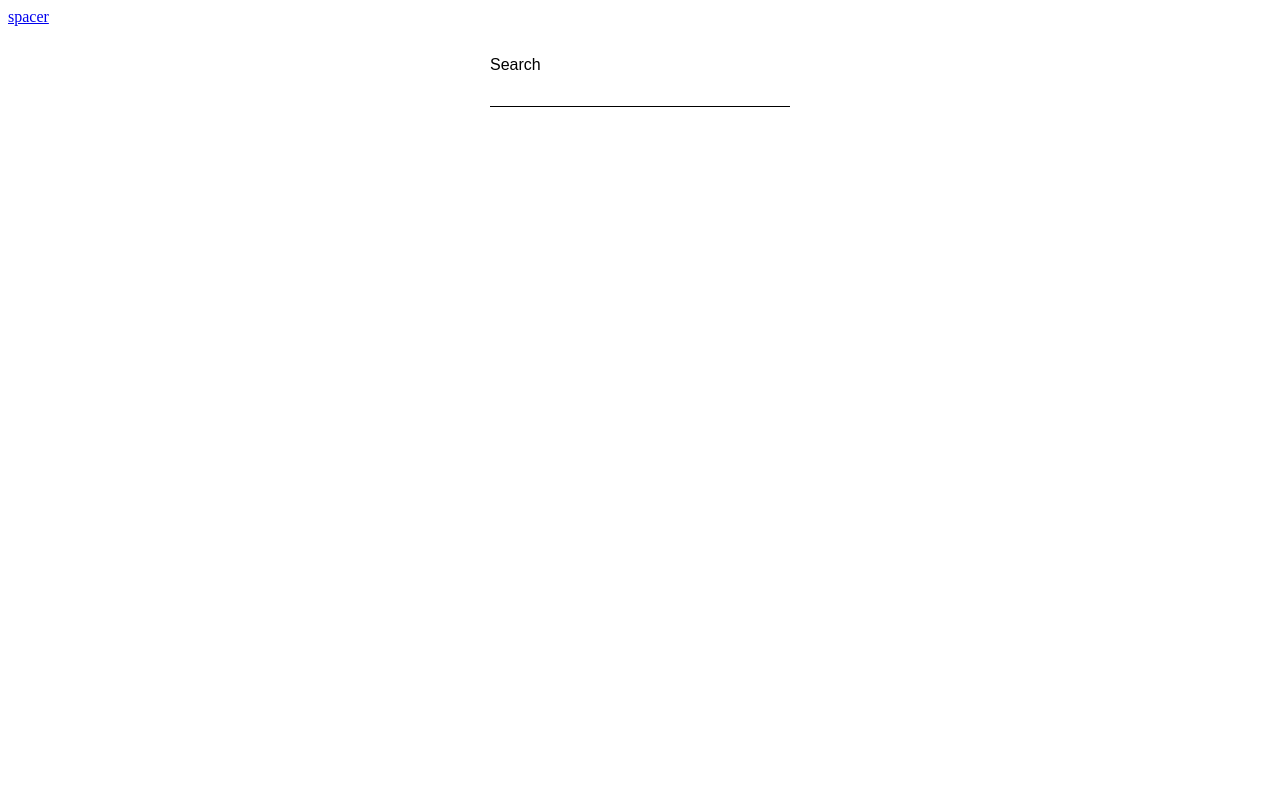
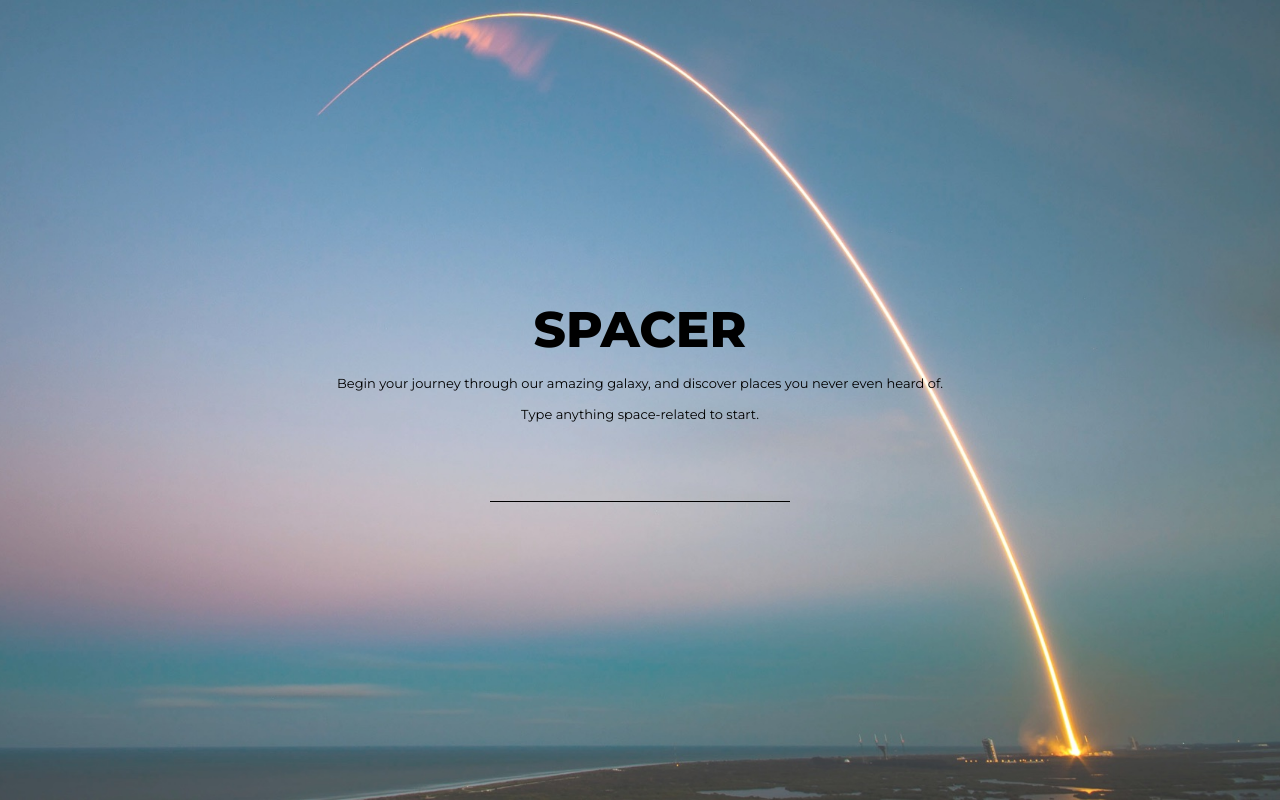
Before and after one commit to lumat18/spacer, a Vue app: page / in a window 1280 px wide. Built offline with nearby package versions, Linux system fonts and the light colour scheme.

Commit message:
create hero page version1

```diff
--- a/src/App.vue
+++ b/src/App.vue
@@ -1,17 +1,18 @@
 <template>
   <div class="app">
-    <div class="nav">
-      <router-link to="/">spacer</router-link>
-    </div>
     <router-view />
   </div>
 </template>
 
-<style lang="scss" scoped>
+<style lang="scss">
+@import url('https://fonts.googleapis.com/css?family=Montserrat:300,400,600,800');
+
 * {
   box-sizing: border-box;
 }
 body {
   font-family: 'Montserrat', sans-serif;
+  margin: 0;
+  padding: 0;
 }
 </style>
--- a/src/components/Claim.vue
+++ b/src/components/Claim.vue
@@ -1,5 +1,5 @@
 <template>
-  <div class="wrapper">
+  <div class="claimWrapper">
     <h1 class="claim">SPACER</h1>
     <p class="subclaim">
       Begin your journey through our amazing galaxy, and discover places you
@@ -16,10 +16,21 @@ export default {
 };
 </script>
 <style lang="scss" scoped>
-.wrapper {
+.claimWrapper {
+  text-align: center;
   display: flex;
   flex-direction: column;
   justify-content: center;
   align-items: center;
 }
+
+.claim {
+  font-size: 50px;
+  margin: 0;
+}
+
+.subclaim {
+  margin: 15px 0 0 0;
+  font-size: 13px;
+}
 </style>
--- /dev/null
+++ b/src/components/SearchInput.vue
@@ -0,0 +1,30 @@
+<template>
+  <div class="searchWrapper">
+    <input
+      id="search"
+      name="search"
+      v-model="searchValue"
+      @input="handleInput"
+    />
+  </div>
+</template>
+<script>
+export default {
+  name: 'SearchInput',
+};
+</script>
+<style lang="scss" scoped>
+.searchWrapper {
+  margin-top: 50px;
+  display: flex;
+  flex-direction: column;
+  width: 300px;
+
+  input {
+    height: 30px;
+    border: 0;
+    border-bottom: 1px solid black;
+    background: none;
+  }
+}
+</style>
--- a/src/views/Search.vue
+++ b/src/views/Search.vue
@@ -1,29 +1,23 @@
 <template>
   <div class="wrapper">
-    <div class="search">
-      <label for="search">Search</label>
-      <input
-        id="search"
-        name="search"
-        v-model="searchValue"
-        @input="handleInput"
-      />
-    </div>
-    <ul>
-      <li v-for="item in results" :key="item.data[0].nasa_id">
-        <p>{{ item.data[0].description }}</p>
-      </li>
-    </ul>
+    <Claim />
+    <SearchInput />
   </div>
 </template>
 
 <script>
 import axios from 'axios';
 import debounce from 'lodash.debounce';
+import Claim from '../components/Claim';
+import SearchInput from '../components/SearchInput';
 
 const API = 'https://images-api.nasa.gov/search';
 export default {
   name: 'Home',
+  components: {
+    Claim,
+    SearchInput,
+  },
   data() {
     return {
       searchValue: '',
@@ -50,24 +44,14 @@ export default {
   display: flex;
   flex-direction: column;
   align-items: center;
+  justify-content: center;
   margin: 0;
   padding: 30px;
   width: 100%;
-}
-
-.search {
-  display: flex;
-  flex-direction: column;
-  width: 300px;
-
-  label {
-    font-family: Montserrat, sans-serif;
-  }
-
-  input {
-    height: 30px;
-    border: 0;
-    border-bottom: 1px solid black;
-  }
+  height: 100vh;
+  background-image: url('../assets/heroimage.jpg');
+  background-repeat: no-repeat;
+  background-size: cover;
+  background-position: 80% 0%;
 }
 </style>
```
